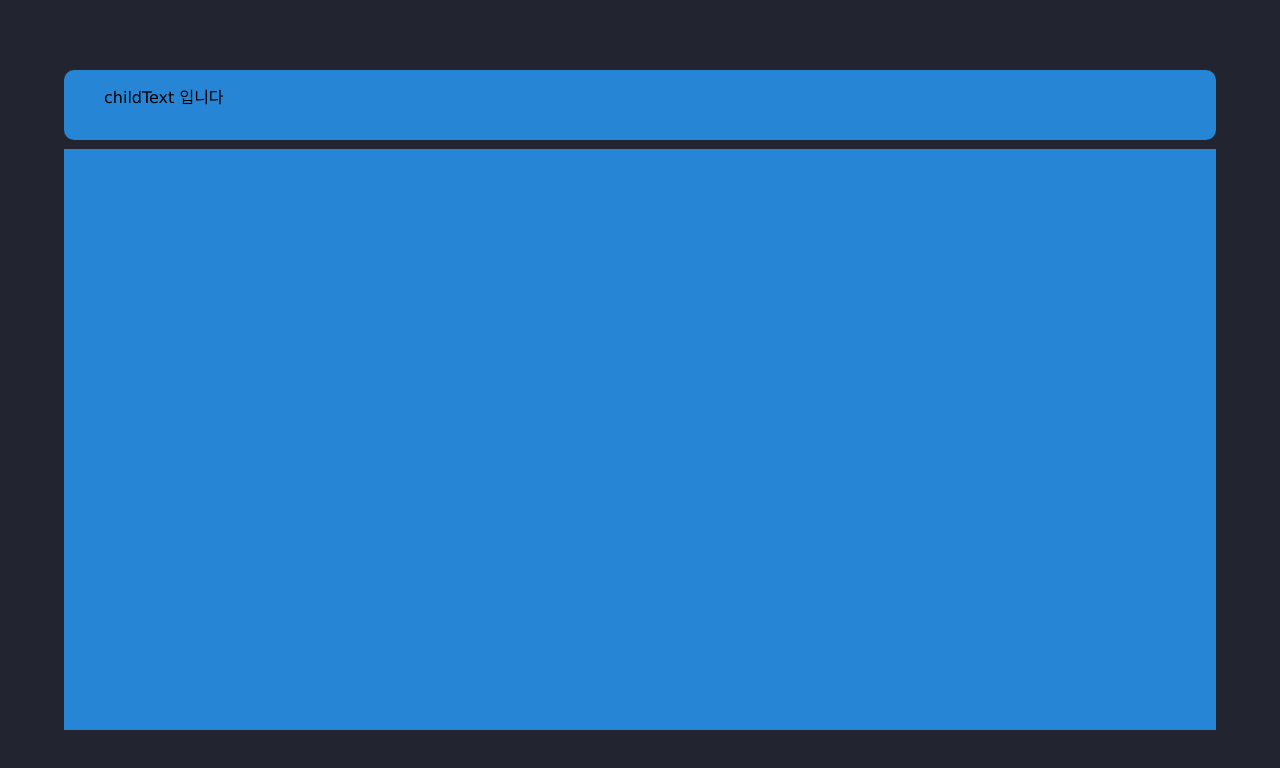
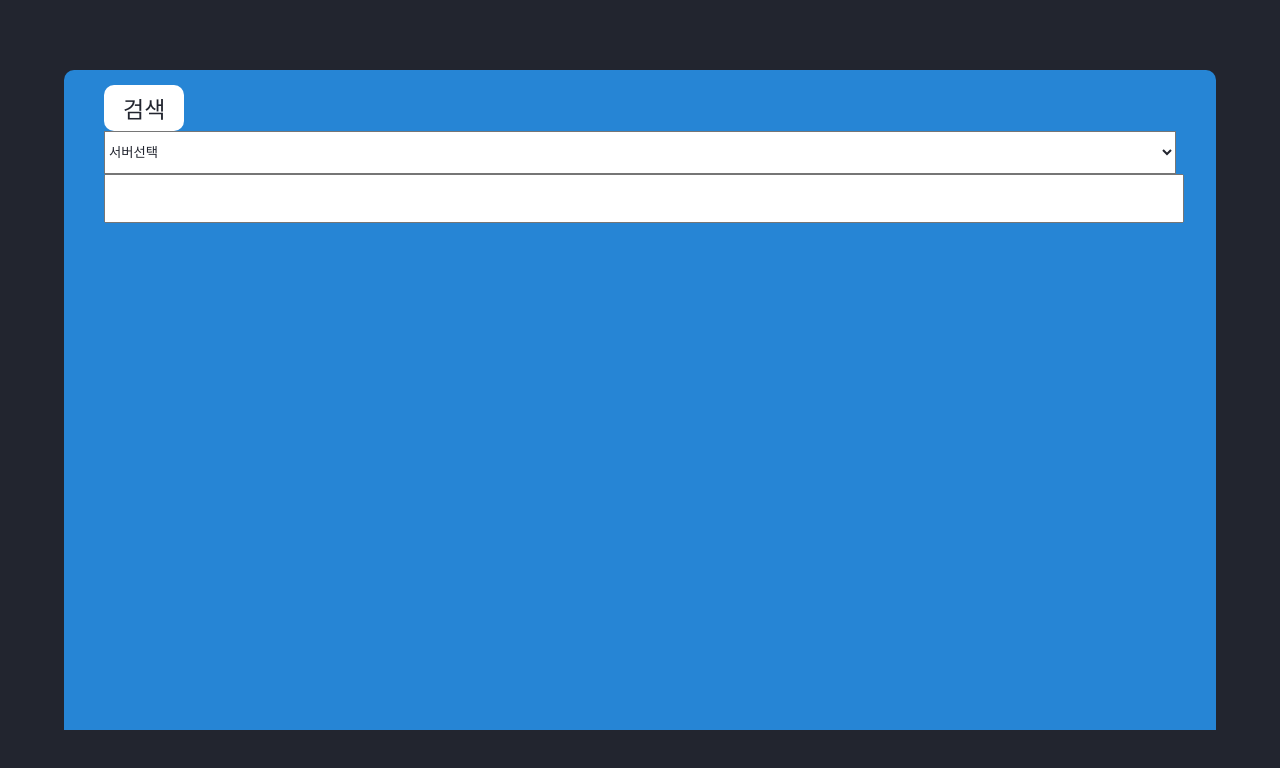
Before and after one commit to bbabo33/lin2m, a React app: page / in a window 1280 px wide. Shown: the top 768 px of the page. Built offline with nearby package versions, Linux system fonts and the light colour scheme.

Commit message:
버튼, 셀렉트박스 컴포넌트 생성

```diff
--- a/src/component/function_base/linList.js
+++ b/src/component/function_base/linList.js
@@ -2,16 +2,25 @@
 import React from 'react';
 import '@/scss/component/function_base/linList.scss';
 import { InfoFrame } from '@/component/parts/info_frame';
+import { CustomButton, CustomSelectBox, CustomInputBox } from '@/component/parts/index';
 
 function LinList(props) {
+
+    function buttonFunc(val) {
+        alert(val);
+    }
 
     // Fragment 쓰면 DOM안에서 리딩 후 지워진다
     return(
         // <Fragment>
         <div className="list">
             <div className="list--search">
-                <InfoFrame bgColor="$color03" borderRadius="10" padding={{tb: 13.5, lr: 40 }} minHeight={43}>
-                    {'childText 입니다'}
+                <InfoFrame bgColor="$color03" borderRadius="10" padding={{tb: 14.5, lr: 40 }} minHeight={43}>
+                    <CustomButton bgColor="$color07" size={23} color="$color01" weight={400} borderRadius={10} padding={{tb: 6, lr: 19 }} click={buttonFunc}>검색</CustomButton>
+                    <CustomSelectBox>
+                        <option value="">서버선택</option>
+                    </CustomSelectBox>
+                    <CustomInputBox />
                 </InfoFrame>
             </div>
             <div className="list--content"></div>
--- a/src/component/parts/button.js
+++ /dev/null
@@ -1,3 +0,0 @@
-import React, { useState, useEffect } from 'react';
-import styled from "styled-components";
-import { colorTheme, unitProvider, twoWayCss } from '@/component/global/provider';
--- /dev/null
+++ b/src/component/parts/customButton.js
@@ -0,0 +1,93 @@
+import React, { useState, useEffect } from 'react';
+import styled from "styled-components";
+import { colorTheme, unitProvider, twoWayCss } from '@/component/global/provider';
+
+const CButton = styled.button
+                `
+                color: ${props => colorTheme[props.color] || '#22252F'};
+                background: ${props => colorTheme[props.bgColor] || '#ffffff'};
+                font-size: ${props => unitProvider(props.size || 20, 'px')};
+                font-weight: ${props => props.weight || 400};
+                border-radius: ${props => unitProvider(props.borderRadius || 0, 'px')};
+                border: none;
+                &:hover {cursor: pointer};
+                padding: ${props => twoWayCss(props.padding.tb, props.padding.lr, 'px')};
+                `
+;
+/**
+ * 커스텀 버튼
+ *
+ * @param {*} props
+ *  -> background
+ *  -> font-size
+ *  -> color
+ *  -> font-weight
+ *  -> border-radius
+ *  -> padding
+ */
+function CustomButton(props) {
+
+    const [bgColor, setBgColor] = useState('$color07');
+    const [size, setSize] = useState(20);
+    const [color, setColor] = useState('$color01');
+    const [weight, setWeight] = useState(400);
+    const [borderRadius, setBorderRadius] = useState(0);
+    const [padding, setPadding] = useState({tb: 0, lr: 0});
+
+    /**
+     * bgColor useEffect
+     */
+    useEffect(() => {
+        setBgColor(props.bgColor);
+    }, [props.bgColor]);
+
+    /**
+     * size useEffect
+     */
+    useEffect(() => {
+        setSize(props.size);
+    }, [props.size]);
+
+    /**
+     * color useEffect
+     */
+    useEffect(() => {
+        setColor(props.color);
+    }, [props.color]);
+
+    /**
+     * weight useEffect
+     */
+    useEffect(() => {
+        setWeight(props.weight);
+    }, [props.weight]);
+
+    /**
+     * borderRadius useEffect
+     */
+    useEffect(() => {
+        setBorderRadius(props.borderRadius);
+    }, [props.borderRadius]);
+
+    /**
+     * padding useEffect
+     */
+    useEffect(() => {
+        setPadding(props.padding);
+        // makeRender();
+    }, [props.padding]);
+
+    return (<CButton bgColor={bgColor}
+                    size={size}
+                    color={color}
+                    weight={weight}
+                    borderRadius={borderRadius}
+                    padding={padding}
+                    onClick={() => props.click({name: 'hong', title: '성진'})}
+                    >
+                        {props.children}
+            </CButton>
+    );
+}
+
+export { CustomButton }
--- /dev/null
+++ b/src/component/parts/customInput.js
@@ -0,0 +1,30 @@
+import React from 'react';
+import styled from "styled-components";
+// import { colorTheme, unitProvider, twoWayCss } from '@/component/global/provider';
+
+const CInputBox = styled.input
+                `
+                width: 100%;
+                min-height: 43px;
+                `
+;
+/**
+ * 커스텀 SelectBox
+ *
+ * @param {*} props
+ *  -> background
+ *  -> font-size
+ *  -> color
+ *  -> font-weight
+ *  -> border-radius
+ *  -> padding
+ */
+function CustomInputBox(props) {
+
+    return (<CInputBox>
+                {props.children}
+            </CInputBox>
+    );
+}
+
+export { CustomInputBox }
--- /dev/null
+++ b/src/component/parts/customSelect.js
@@ -0,0 +1,50 @@
+import React, { useState, useEffect } from 'react';
+import styled from "styled-components";
+import { colorTheme } from '@/component/global/provider';
+
+const CSelectBox = styled.select
+                `
+                width: 100%;
+                color: ${props => colorTheme[props.color] || '#22252F'};
+                background: ${props => colorTheme[props.bgColor] || '#ffffff'};
+                min-height: 43px;
+                `
+;
+/**
+ * 커스텀 SelectBox
+ *
+ * @param {*} props
+ *  -> background
+ *  -> font-size
+ *  -> color
+ *  -> font-weight
+ *  -> border-radius
+ *  -> padding
+ */
+function CustomSelectBox(props) {
+
+    const [bgColor, setBgColor] = useState('$color07');
+    const [color, setColor] = useState('$color01');
+
+    /**
+     * bgColor useEffect
+     */
+    useEffect(() => {
+        setBgColor(props.bgColor);
+    }, [props.bgColor]);
+
+    /**
+     * color useEffect
+     */
+    useEffect(() => {
+        setColor(props.color);
+    }, [props.color]);
+
+    return (<CSelectBox bgColor={bgColor}
+                    color={color} >
+                        {props.children}
+            </CSelectBox>
+    );
+}
+
+export { CustomSelectBox }
--- /dev/null
+++ b/src/component/parts/index.js
@@ -0,0 +1,5 @@
+import { CustomButton } from  '@/component/parts/customButton';
+import { CustomSelectBox } from  '@/component/parts/customSelect';
+import { CustomInputBox } from  '@/component/parts/customInput';
+
+export { CustomButton, CustomSelectBox, CustomInputBox };
--- a/src/component/parts/info_frame.js
+++ b/src/component/parts/info_frame.js
@@ -4,7 +4,7 @@ import { colorTheme, unitProvider, twoWayCss } from '@/component/global/provider
 
 const Container = styled.div
         `
-        background-color: ${props => colorTheme[props.bgColor] || 'white'};
+        background-color: ${props => colorTheme[props.bgColor] || '#ffffff'};
         border-radius: ${props => unitProvider(props.borderRadius || 20, 'px')};
         padding: ${props => twoWayCss(props.padding.tb, props.padding.lr, 'px')};
         min-height: ${props => unitProvider(props.minHeight || 20, 'px')};
--- a/src/scss/_global.scss
+++ b/src/scss/_global.scss
@@ -1,4 +1,5 @@
 @import './_variable.scss';
+@import url('https://fonts.googleapis.com/css2?family=Inter&family=Noto+Sans+KR&display=swap');
 
 body {
     margin: 0;
@@ -7,7 +8,8 @@ body {
     //     sans-serif;
     // -webkit-font-smoothing: antialiased;
     // -moz-osx-font-smoothing: grayscale;
-    font-family: Verdana, Geneva, Tahoma, sans-serif;
+    // font-family: 'Inter', sans-serif;
+    font-family: sans-serif;
     background-color: $color01;
     width: 100%;
     height: 100%;
```
